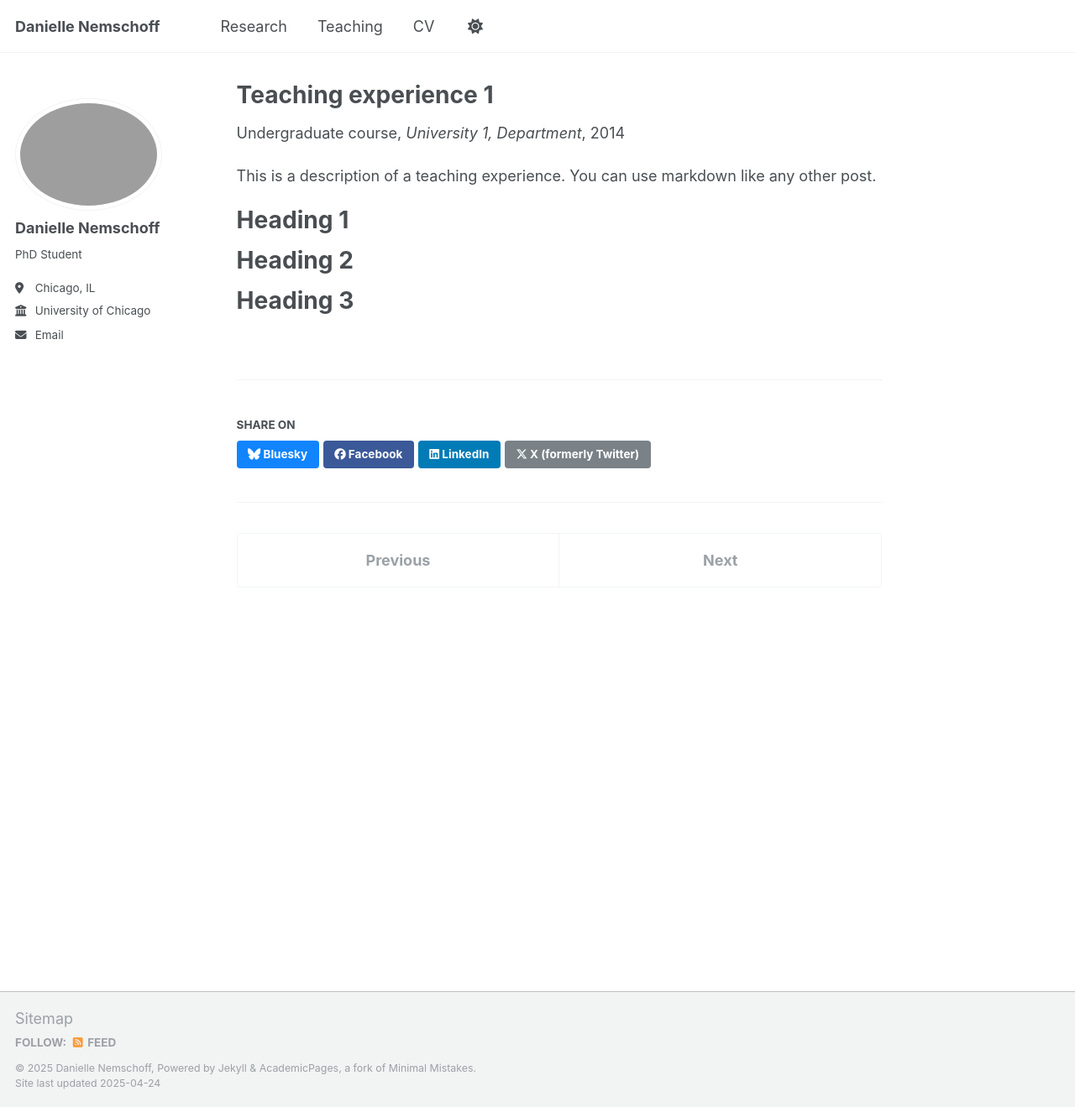
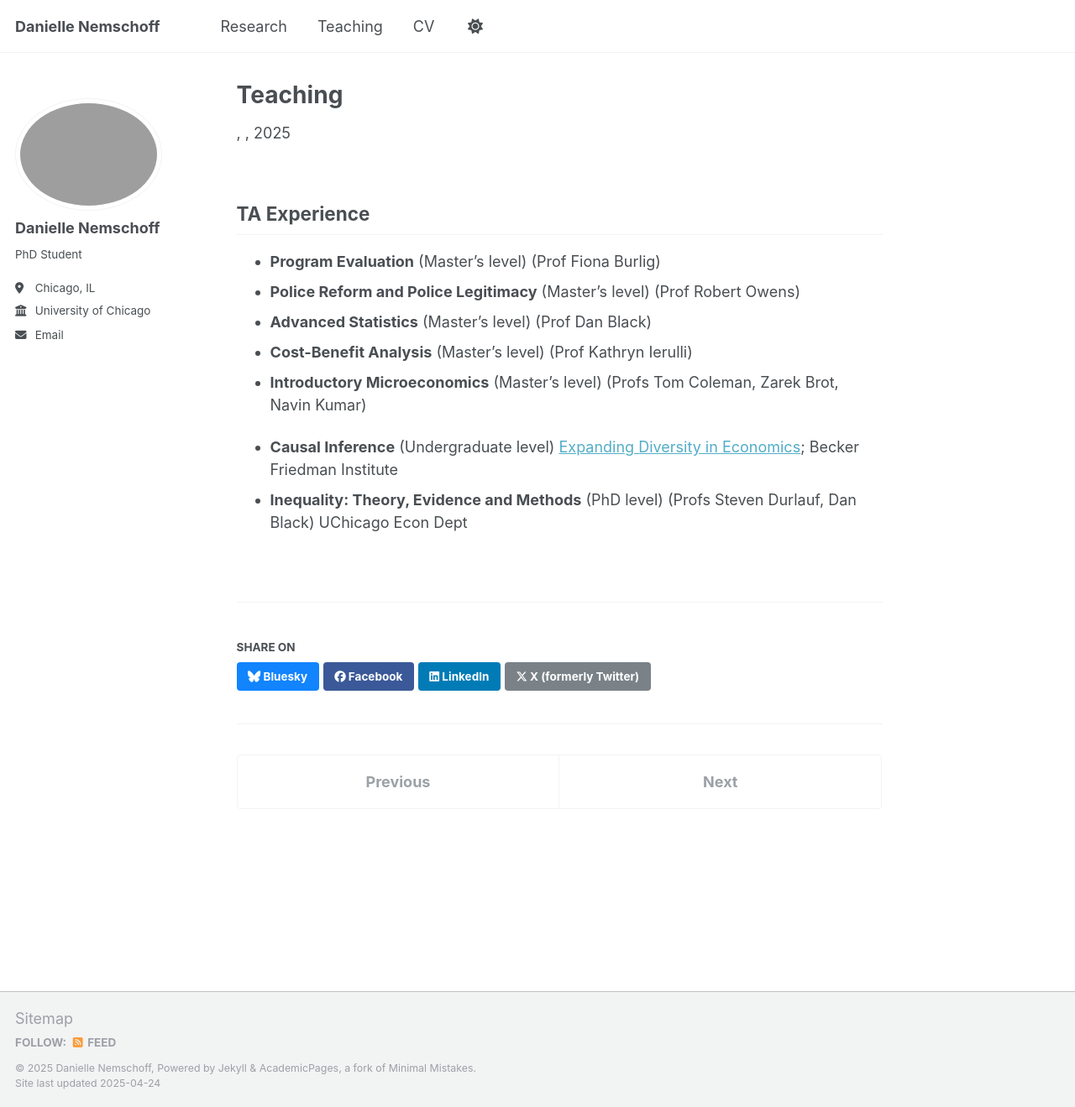
Before and after one commit to daniellenemschoff/daniellenemschoff.github.io, a Jekyll site: the page built from _teaching/2014-spring-teaching-1.md, in a window 1280 px wide and 1319 px high. Shown: the whole window at 84% size. Built offline with Jekyll 4.4.1, drawn with Linux system fonts in a browser that asks for light colours.

Commit message:
Update 2014-spring-teaching-1.md

```diff
--- a/_teaching/2014-spring-teaching-1.md
+++ b/_teaching/2014-spring-teaching-1.md
@@ -1,20 +1,15 @@
 ---
-title: "Teaching experience 1"
-collection: teaching
-type: "Undergraduate course"
-permalink: /teaching/2014-spring-teaching-1
-venue: "University 1, Department"
-date: 2014-01-01
-location: "City, Country"
+title: "Teaching"
 ---
 
-This is a description of a teaching experience. You can use markdown like any other post.
+## TA Experience
+-  **Program Evaluation** (Master's level) (Prof Fiona Burlig)
+-  **Police Reform and Police Legitimacy** (Master's level) (Prof Robert Owens)
+-  **Advanced Statistics** (Master's level) (Prof Dan Black)
+-  **Cost-Benefit Analysis** (Master's level) (Prof Kathryn Ierulli)
+-  **Introductory Microeconomics** (Master's level) (Profs Tom Coleman, Zarek Brot, Navin Kumar)
 
-Heading 1
-======
-
-Heading 2
-======
-
-Heading 3
-======
+-  **Causal Inference** (Undergraduate level)
+     [Expanding Diversity in Economics](https://bfi.uchicago.edu/ede/); Becker Friedman Institute
+-  **Inequality: Theory, Evidence and Methods** (PhD level) (Profs Steven Durlauf, Dan Black)
+     UChicago Econ Dept
```
